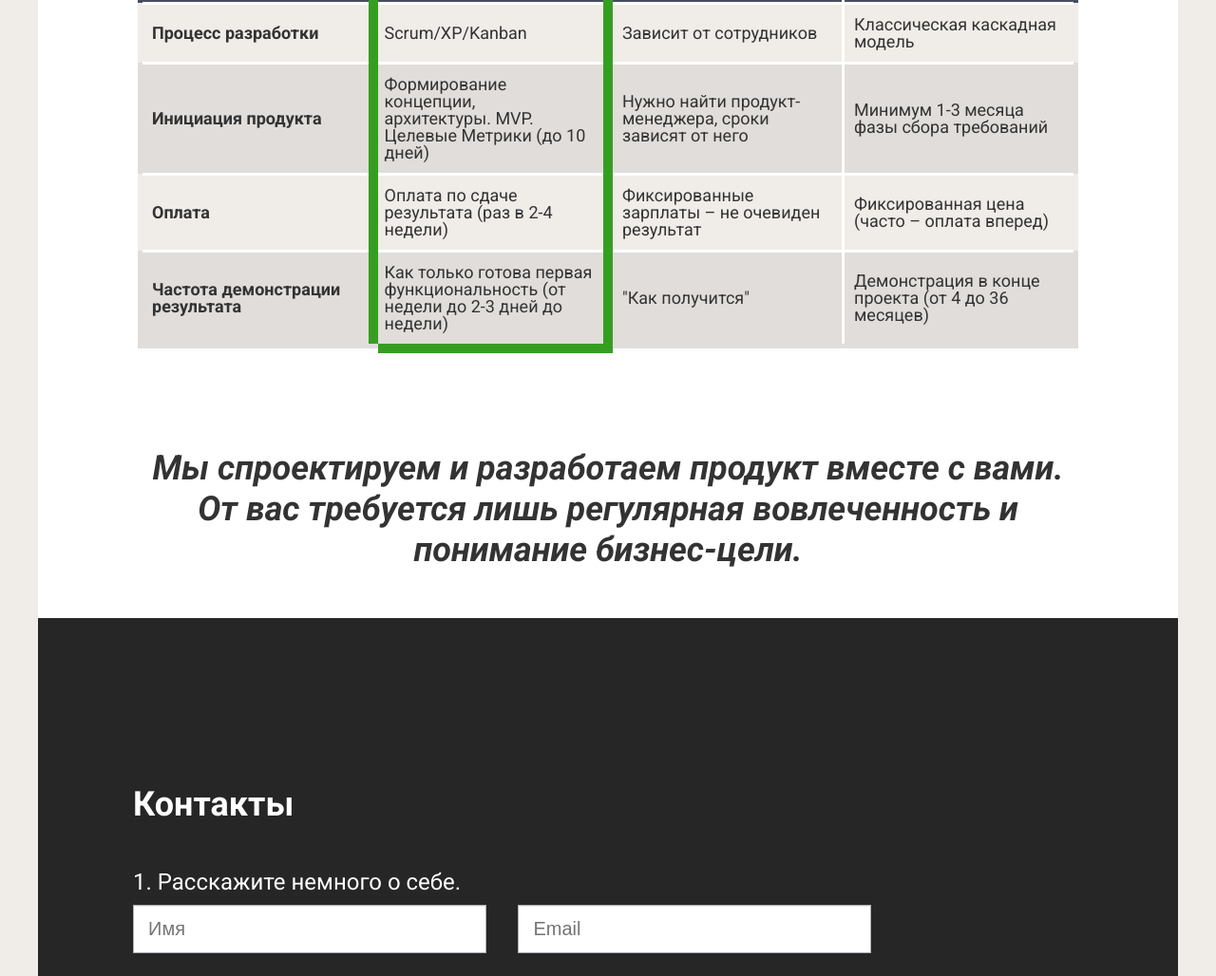
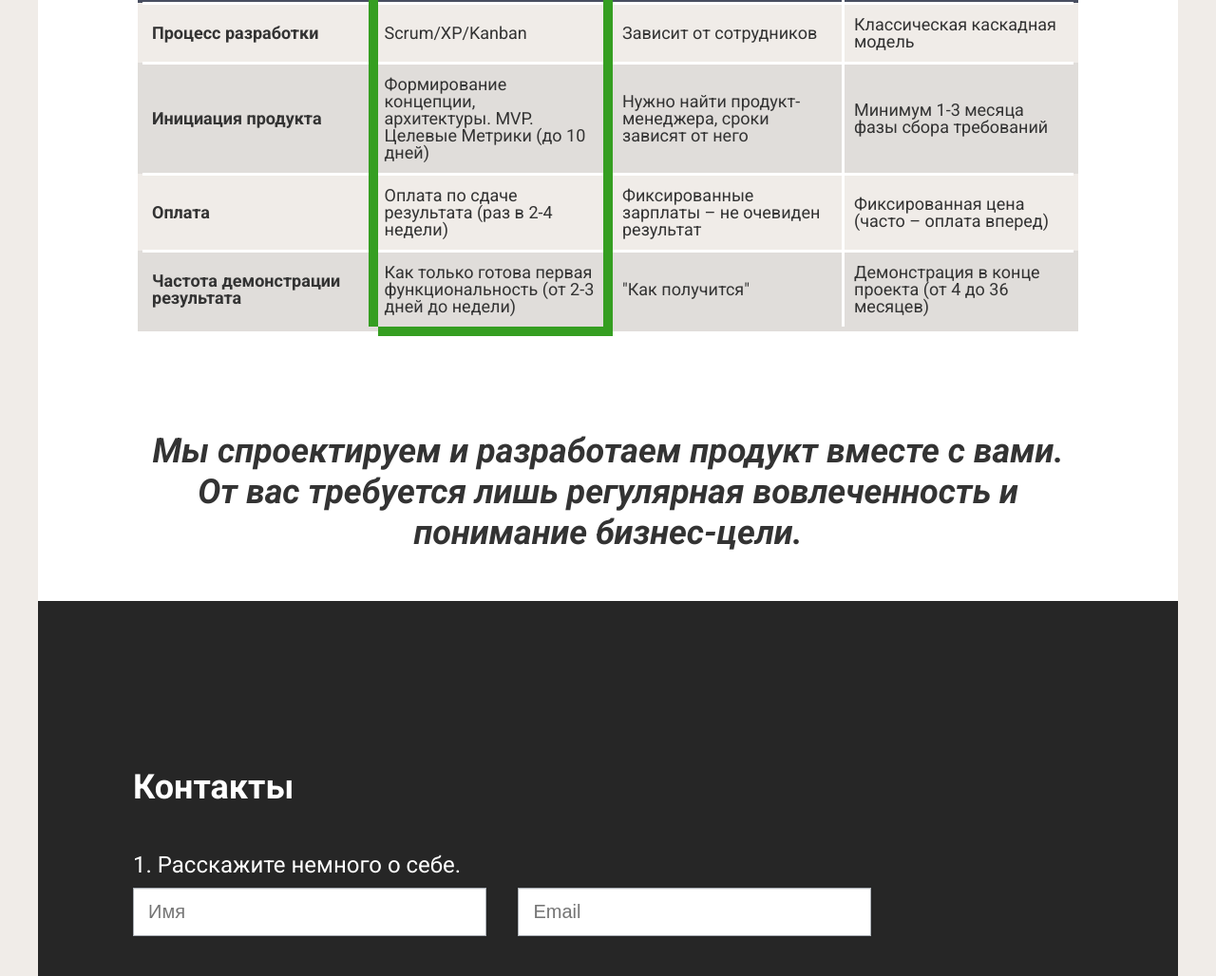
Before and after one commit to octoberry/octoberry2, a plain HTML site: page static/index_ru.html in a window 1280 px wide. Shown: the part 2381-3409 px from the top of the page at 95% size. Drawn offline with nearby package versions, Linux system fonts and the light colour scheme.

Commit message:
Update index_ru.html
от недели до 2-3 дней

```diff
--- a/static/index_ru.html
+++ b/static/index_ru.html
@@ -168,7 +168,7 @@
 						</tr>
 						<tr>
 							<td>Частота демонстрации результата</td>
-							<td class="hovered">Как только готова первая функциональность (от недели до 2-3 дней до недели)</td>
+							<td class="hovered">Как только готова первая функциональность (от 2-3 дней до недели)</td>
 							<td>"Как получится"</td>
 							<td>Демонстрация в конце проекта (от 4 до 36 месяцев)</td>
 						</tr>
```
